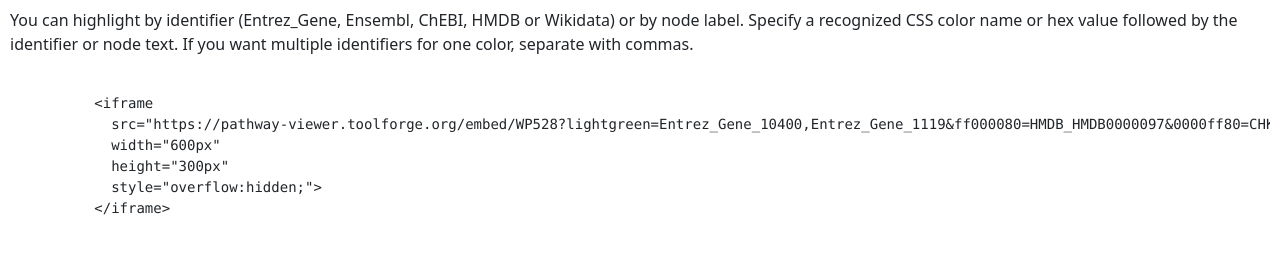
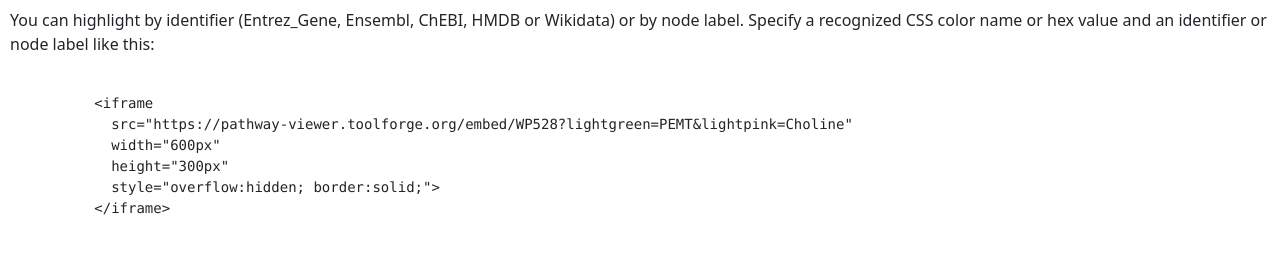
Before and after one commit to wikipathways/tool_pathway_viewer, a Django app: page /embed/ in a window 1280 px wide. Shown: the part 736-1010 px from the top of the page. Run offline with Django 3.2, Linux system fonts and the light colour scheme.

Commit message:
update help page

```diff
--- a/src/embed/templates/help.html
+++ b/src/embed/templates/help.html
@@ -12,7 +12,7 @@
             src="https://pathway-viewer.toolforge.org/embed/WP528"
             width="600px"
             height="300px"
-            style="overflow:hidden;"&gt;
+            style="overflow:hidden; border:solid;"&gt;
           &lt;/iframe&gt;
         </code>
       </pre>
@@ -20,26 +20,62 @@
           src="https://pathway-viewer.toolforge.org/embed/WP528"
           width="600px"
           height="300px"
-          style="overflow:hidden;">
+          style="overflow:hidden; border:solid;">
       </iframe>
 
       <h2>Highlight Nodes</h2>
-      <p>You can highlight by identifier (Entrez_Gene, Ensembl, ChEBI, HMDB or Wikidata) or by node label. Specify a recognized CSS color name or hex value followed by the identifier or node text. If you want multiple identifiers for one color, separate with commas.</p>
+      <p>You can highlight by identifier (Entrez_Gene, Ensembl, ChEBI, HMDB or Wikidata) or by node label. Specify a recognized CSS color name or hex value and an identifier or node label like this:</p>
       <pre>
         <code>
           &lt;iframe
-            src="https://pathway-viewer.toolforge.org/embed/WP528?lightgreen=Entrez_Gene_10400,Entrez_Gene_1119&amp;ff000080=HMDB_HMDB0000097&amp;0000ff80=CHKA"
+            src="https://pathway-viewer.toolforge.org/embed/WP528?lightgreen=PEMT&amp;lightpink=Choline"
             width="600px"
             height="300px"
-            style="overflow:hidden;"&gt;
+            style="overflow:hidden; border:solid;"&gt;
           &lt;/iframe&gt;
         </code>
       </pre>
       <iframe
-          src="https://pathway-viewer.toolforge.org/embed/WP528?lightgreen=Entrez_Gene_10400,Entrez_Gene_1119&ff000080=HMDB_HMDB0000097&0000ff80=CHKA"
+          src="https://pathway-viewer.toolforge.org/embed/WP528?lightgreen=PEMT&lightpink=Choline"
           width="600px"
           height="300px"
-          style="overflow:hidden;">
+          style="overflow:hidden; border:solid;">
+      </iframe>
+
+      <p>Equivalent with hex values and node identifiers:</p>
+      <pre>
+        <code>
+          &lt;iframe
+            src="https://pathway-viewer.toolforge.org/embed/WP528?90ee90=Entrez_Gene_10400&amp;ffb6c1=HMDB_HMDB0000097"
+            width="600px"
+            height="300px"
+            style="overflow:hidden; border:solid;"&gt;
+          &lt;/iframe&gt;
+        </code>
+      </pre>
+      <iframe
+          src="https://pathway-viewer.toolforge.org/embed/WP528?90ee90=Entrez_Gene_10400&ffb6c1=HMDB_HMDB0000097"
+          width="600px"
+          height="300px"
+          style="overflow:hidden; border:solid;">
+      </iframe>
+
+      <p>To specify multiple identifiers for one color, separate with commas.</p>
+      <pre>
+        <code>
+          &lt;iframe
+            src="https://pathway-viewer.toolforge.org/embed/WP528?lightgreen=Entrez_Gene_10400,Entrez_Gene_1103"
+            width="600px"
+            height="300px"
+            style="overflow:hidden; border:solid;"&gt;
+          &lt;/iframe&gt;
+        </code>
+      </pre>
+      <iframe
+          src="https://pathway-viewer.toolforge.org/embed/WP528?lightgreen=Entrez_Gene_10400,Entrez_Gene_1103"
+          width="600px"
+          height="300px"
+          style="overflow:hidden; border:solid;">
       </iframe>
 
       <h2>Mapped Identifiers</h2>
@@ -50,7 +86,7 @@
             src="https://pathway-viewer.toolforge.org/embed/WP528?yellow=Ensembl_ENSG00000110721,Ensembl_ENSG00000161217"
             width="600px"
             height="300px"
-            style="overflow:hidden;"&gt;
+            style="overflow:hidden; border:solid;"&gt;
           &lt;/iframe&gt;
         </code>
       </pre>
@@ -58,10 +94,11 @@
           src="https://pathway-viewer.toolforge.org/embed/WP528?yellow=Ensembl_ENSG00000110721,Ensembl_ENSG00000161217"
           width="600px"
           height="300px"
-          style="overflow:hidden;">
+          style="overflow:hidden; border:solid;">
       </iframe>
     </div>
 
     <link href="https://cdn.jsdelivr.net/npm/bootstrap@5.1.3/dist/css/bootstrap.min.css" rel="stylesheet" integrity="sha384-1BmE4kWBq78iYhFldvKuhfTAU6auU8tT94WrHftjDbrCEXSU1oBoqyl2QvZ6jIW3" crossorigin="anonymous">
+
   </body>
 </html>
```
